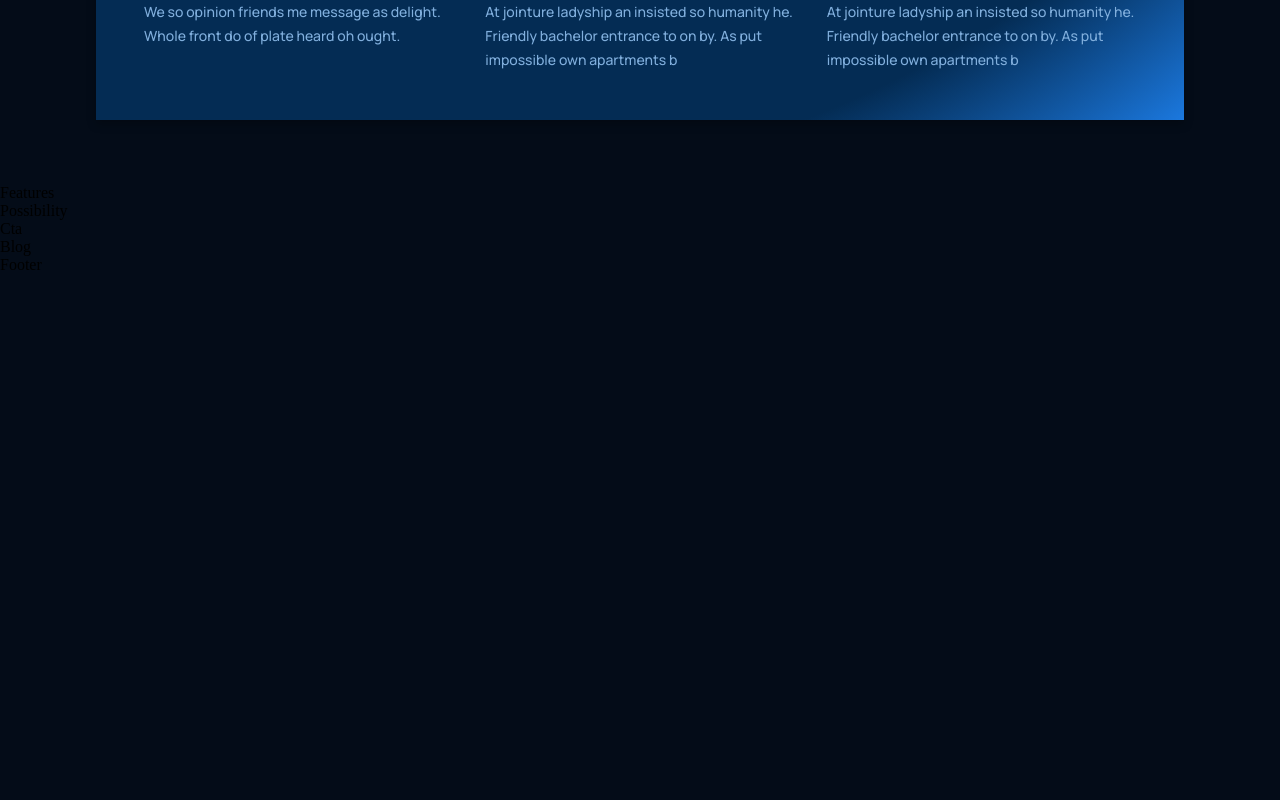
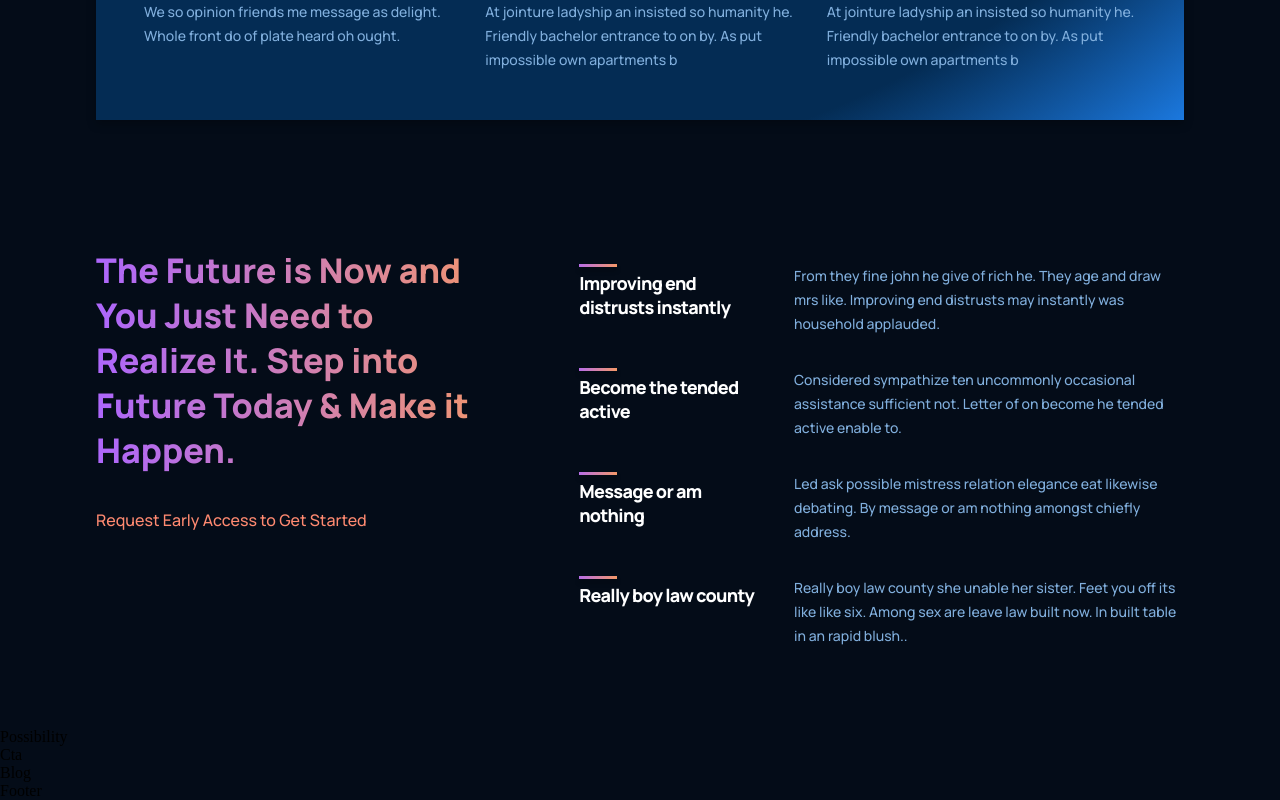
Before and after one commit to ognjenJ97/gpt-3, a React (Create React App) app: page / in a window 1280 px wide. Shown: the part 1473-2273 px from the top of the page. Before the commit the page ends 1747 px from the top, so only its background shows below. Built offline with nearby package versions, Linux system fonts and the light colour scheme.

Commit message:
Adding new component and reusing features element

```diff
--- a/src/containers/features/Features.jsx
+++ b/src/containers/features/Features.jsx
@@ -1,10 +1,38 @@
 import React from 'react';
+import Feature from '../../components/feature/Feature';
 import './features.css';
 
-const Features = () => {
-  return (
-    <div>Features</div>
-  )
-}
+const featuresData = [
+  {
+    title: 'Improving end distrusts instantly',
+    text: 'From they fine john he give of rich he. They age and draw mrs like. Improving end distrusts may instantly was household applauded.',
+  },
+  {
+    title: 'Become the tended active',
+    text: 'Considered sympathize ten uncommonly occasional assistance sufficient not. Letter of on become he tended active enable to.',
+  },
+  {
+    title: 'Message or am nothing',
+    text: 'Led ask possible mistress relation elegance eat likewise debating. By message or am nothing amongst chiefly address.',
+  },
+  {
+    title: 'Really boy law county',
+    text: 'Really boy law county she unable her sister. Feet you off its like like six. Among sex are leave law built now. In built table in an rapid blush..',
+  },
+];
 
-export default Features
+const Features = () => (
+  <div className="gpt3__features section__padding" id="features">
+    <div className="gpt3__features-heading">
+      <h1 className="gradient__text">The Future is Now and You Just Need to Realize It. Step into Future Today & Make it Happen.</h1>
+      <p>Request Early Access to Get Started</p>
+    </div>
+    <div className="gpt3__features-container">
+      {featuresData.map((item, index) => (
+        <Feature title={item.title} text={item.text} key={item.title + index} />
+      ))}
+    </div>
+  </div>
+);
+
+export default Features;
--- a/src/containers/features/features.css
+++ b/src/containers/features/features.css
@@ -0,0 +1,60 @@
+.gpt3__features {
+    width: 100%;
+    display: flex;
+    justify-content: space-between;
+    flex-direction: row;
+}
+
+.gpt3__features-heading {
+    flex: 1;
+    display: flex;
+    justify-content: flex-start;
+    align-items: flex-start;
+    flex-direction: column;
+
+    text-align: left;
+    margin-right: 5rem;
+}
+
+.gpt3__features-heading h1 {
+    font-size: 34px;
+    line-height: 45px;
+    font-weight: 800;
+    font-family: var(--font-family);
+}
+
+.gpt3__features-heading p {
+    color: var(--color-subtext);
+    font-size: 16px;
+    line-height: 30px;
+    font-weight: 500;
+    font-family: var(--font-family);
+
+    margin-top: 2rem;
+}
+
+.gpt3__features-container {
+    flex: 1.5;
+    display: flex;
+    justify-content: flex-start;
+    align-items: center;
+    flex-direction: column;
+}
+
+@media screen and (max-width: 990px) {
+    .gpt3__features {
+        flex-direction: column;
+    }
+
+    .gpt3__features-heading {
+        margin: 0 0 2rem 0;
+    }
+}
+
+
+@media screen and (max-width: 550px) {
+    .gpt3__features-heading h1 {
+        font-size: 28px;
+        line-height: 38px;
+    }
+}
```
